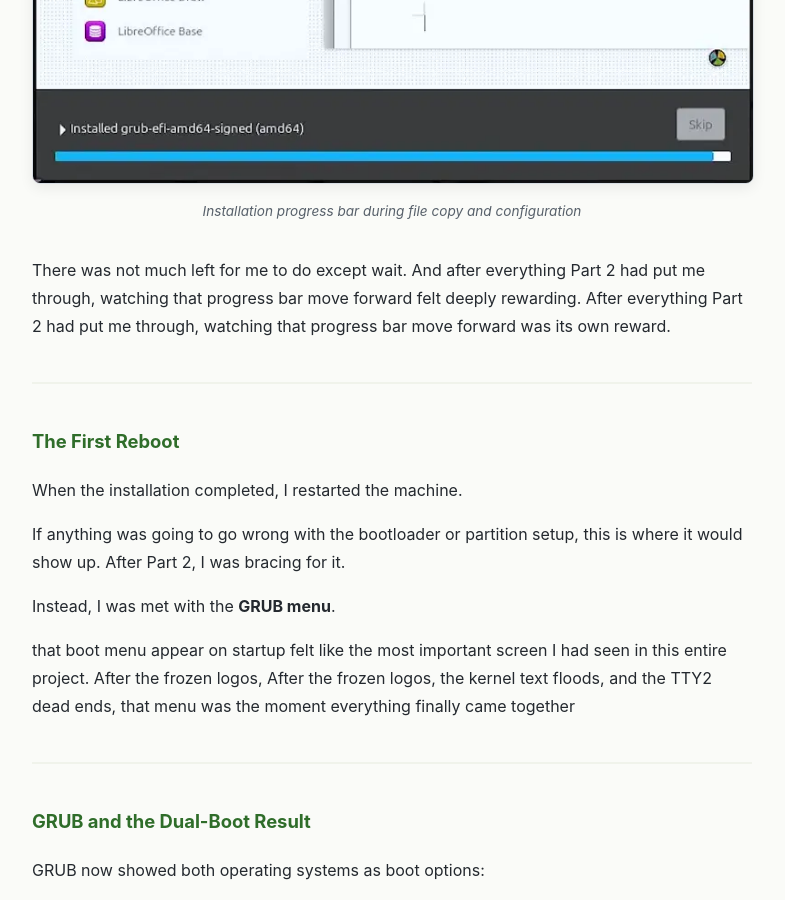
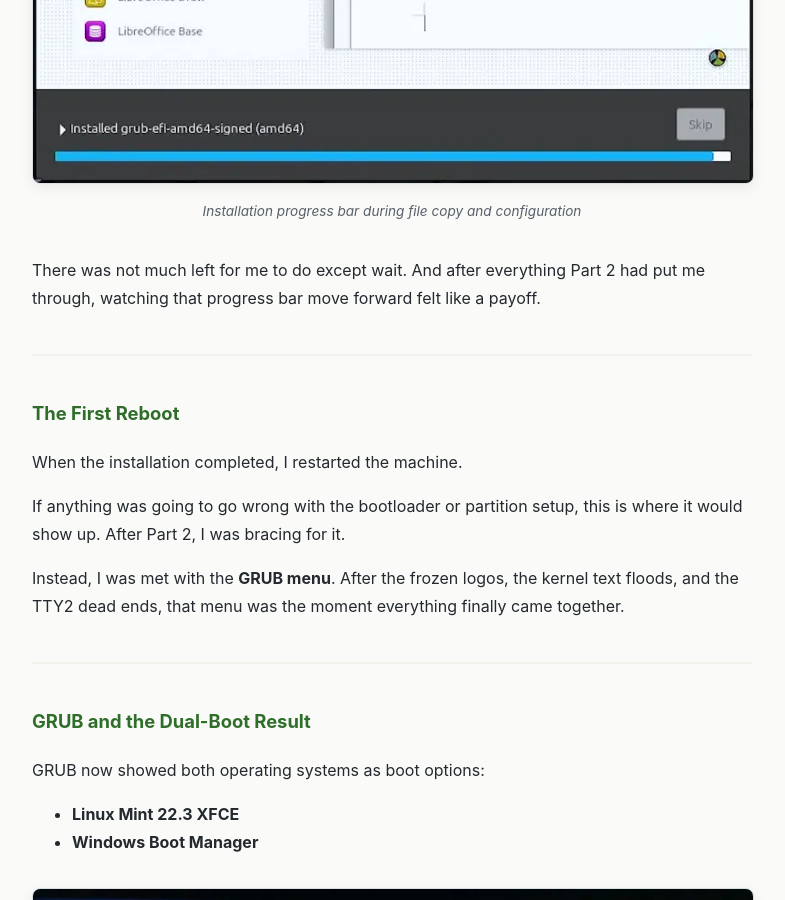
Before and after one commit to Kinganthonytech/Kinganthonytech.github.io, a Jekyll site: the page built from _posts/2026-09-29-dual-booting-linux-mint-xfce-part-3.md, in a window 1280 px wide and 900 px high, scrolled down 6940 px. Shown: the whole window, without its empty margins (248-1033 px from the left). Built offline with Jekyll 4.4.1, drawn with Linux system fonts in a browser that asks for light colours.

Commit message:
Part 3: fix paste artifacts in Main Installation and First Reboot

```diff
--- a/_posts/2026-09-29-dual-booting-linux-mint-xfce-part-3.md
+++ b/_posts/2026-09-29-dual-booting-linux-mint-xfce-part-3.md
@@ -177,12 +177,9 @@ Mint in the unallocated space.
 </figure>
 
 
-There was not much left for me to do except wait. And after
-everything Part 2 had put me through, watching that progress
-bar move forward felt deeply rewarding. After everything
-Part 2 had put me through, watching that progress bar move
-forward was its own reward.
-
+There was not much left for me to do except wait.
+And after everything Part 2 had put me through,
+watching that progress bar move forward felt like a payoff.
 
 ---
 
@@ -195,12 +192,9 @@ partition setup, this is where it would show up. After Part
 2, I was bracing for it.
 
 Instead, I was met with the **GRUB menu**.
-
- that boot menu appear on startup felt like the most
-important screen I had seen in this entire project. After
-the frozen logos, After the frozen logos, the kernel text floods,
+After the frozen logos, the kernel text floods,
 and the TTY2 dead ends, that menu was the moment
-everything finally came together
+everything finally came together.
 
 ---
 
```
